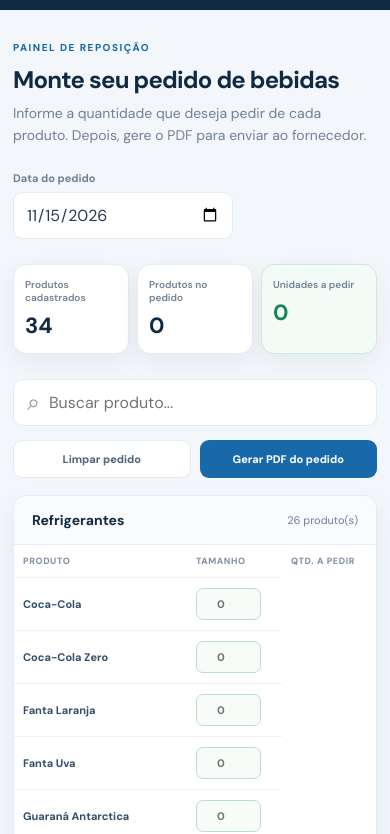
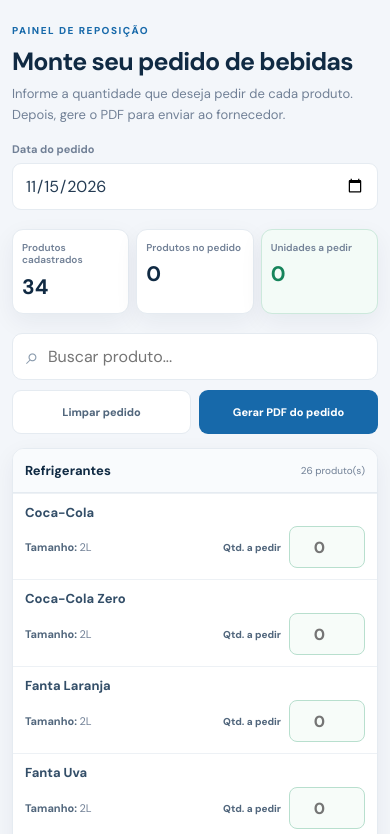
Before and after one commit to ZetaProjeto/Controle-de-Pedidos, a plain HTML site: page index.html in a window 390 px wide. Shown: the part 72-906 px from the top of the page. Drawn offline with Linux system fonts and the light colour scheme.

Commit message:
Add files via upload

```diff
--- a/script.js
+++ b/script.js
@@ -85,9 +85,9 @@ function render() {
     filtered.forEach(product => {
       const row = document.createElement("tr");
       row.innerHTML = `
-        <td class="product-name">${product.name}</td>
-        <td class="product-size">${product.size}</td>
-        <td><input class="qty-input order-input" type="number" min="0" step="1" inputmode="numeric"
+        <td class="product-name" data-label="Produto">${product.name}</td>
+        <td class="product-size" data-label="Tamanho">${product.size}</td>
+        <td data-label="Qtd. a pedir"><input class="qty-input order-input" type="number" min="0" step="1" inputmode="numeric"
           aria-label="Quantidade a pedir de ${product.name} ${product.size}" placeholder="0"
           value="${state[product.index].order}" data-index="${product.index}" data-field="order"></td>`;
       tbody.appendChild(row);
--- a/style.css
+++ b/style.css
@@ -113,29 +113,63 @@ button, input { font: inherit; }
 }
 .print-only { display: none; }
 
+/* Ajustes para telas pequenas: celular e tablet */
 @media (max-width: 700px) {
-  .topbar { padding: 13px 17px; }
-  .brand h1 { font-size: 15px; }
-  .brand p { font-size: 10px; }
-  .topbar .btn { padding: 10px 12px; }
-  .container { padding: 25px 13px 35px; }
-  .intro { align-items: stretch; flex-direction: column; }
-  .date-box { max-width: 220px; }
-  .summary-grid { gap: 8px; }
-  .summary-card { padding: 13px 11px; }
-  .summary-card span { font-size: 10px; }
-  .summary-card strong { font-size: 22px; }
-  .toolbar { align-items: stretch; flex-direction: column; }
-  .search-wrap { width: 100%; }
-  .toolbar-actions { display: grid; grid-template-columns: 1fr 1fr; }
-  .btn { padding: 11px 9px; font-size: 11px; }
-  .product-table th, .product-table td { padding: 10px 9px; }
-  .product-table th { font-size: 9px; }
-  .product-table td { font-size: 11px; }
-  .qty-input { width: 65px; padding: 8px 4px; }
-  .product-size { display: none; }
-  .page-footer { flex-direction: column; }
+  .topbar { min-height:auto; padding:13px 15px; flex-wrap:wrap; gap:12px; }
+  .brand { min-width:0; gap:10px; }
+  .brand-icon { flex:0 0 40px; width:40px; height:40px; }
+  .brand h1 { font-size:15px; }
+  .brand p { font-size:10px; }
+  .topbar .btn { min-height:42px; padding:10px 12px; }
+  .container { padding:22px 12px 32px; }
+  .intro { align-items:stretch; flex-direction:column; gap:16px; margin-bottom:19px; }
+  .intro h2 { font-size:25px; line-height:1.2; }
+  .intro p { font-size:13px; }
+  .date-box { max-width:none; width:100%; }
+  .date-box input { min-height:44px; }
+  .summary-grid { grid-template-columns:repeat(3,minmax(0,1fr)); gap:7px; margin-bottom:18px; }
+  .summary-card { min-width:0; padding:12px 9px; border-radius:11px; }
+  .summary-card span { font-size:10px; line-height:1.25; }
+  .summary-card strong { margin-top:6px; font-size:21px; }
+  .toolbar { align-items:stretch; flex-direction:column; gap:10px; margin:19px 0 14px; }
+  .search-wrap { width:100%; min-height:45px; }
+  .search-wrap input { min-width:0; font-size:16px; }
+  .toolbar-actions { display:grid; grid-template-columns:1fr 1fr; gap:8px; }
+  .btn { min-height:44px; padding:11px 9px; font-size:11px; }
+  .product-section { border-radius:12px; margin-bottom:12px; }
+  .section-heading { padding:13px 12px; gap:8px; }
+  .section-heading h3 { font-size:13px; }
+  .section-heading span { font-size:10px; white-space:nowrap; }
+  /* No celular, cada linha vira um cartão para evitar tabela espremida. */
+  .product-table, .product-table tbody { display:block; width:100%; }
+  .product-table thead { display:none; }
+  .product-table tr { display:grid; grid-template-columns:minmax(0,1fr) minmax(112px,auto); align-items:center; gap:5px 10px; padding:11px 12px; border-top:1px solid #edf1f5; }
+  .product-table td { display:block; min-width:0; padding:0; border:0; font-size:12px; }
+  .product-table td:first-child { grid-column:1 / -1; font-size:13px; line-height:1.3; }
+  .product-table td:nth-child(2) { color:var(--muted); font-size:11px; }
+  .product-table td:nth-child(2)::before { content:'Tamanho: '; font-weight:700; color:#52677d; }
+  .product-table td:nth-child(3) { justify-self:end; display:flex; align-items:center; gap:8px; }
+  .product-table td:nth-child(3)::before { content:'Qtd. a pedir'; color:#52677d; font-size:10px; font-weight:800; white-space:nowrap; }
+  .qty-input { width:76px; min-height:42px; padding:8px 6px; border-radius:8px; font-size:16px; }
+  .product-size { display:inline; }
+  .page-footer { flex-direction:column; gap:5px; padding-top:16px; }
 }
+@media (max-width: 380px) {
+  .topbar { align-items:flex-start; }
+  .topbar .btn { width:100%; }
+  .summary-grid { grid-template-columns:1fr 1fr; }
+  .summary-card.highlight { grid-column:1 / -1; }
+  .toolbar-actions { grid-template-columns:1fr; }
+  .product-table tr { grid-template-columns:minmax(0,1fr) minmax(104px,auto); }
+  .product-table td:nth-child(3) { gap:5px; }
+  .product-table td:nth-child(3)::before { font-size:9px; }
+  .qty-input { width:68px; }
+}
+@media (min-width: 701px) and (max-width: 900px) {
+  .container { padding-left:18px; padding-right:18px; }
+  .product-table th, .product-table td { padding-left:12px; padding-right:12px; }
+}
+
 @media print {
   @page { size: A4; margin: 14mm; }
   body { background: white; color: #1d2935; }
```
